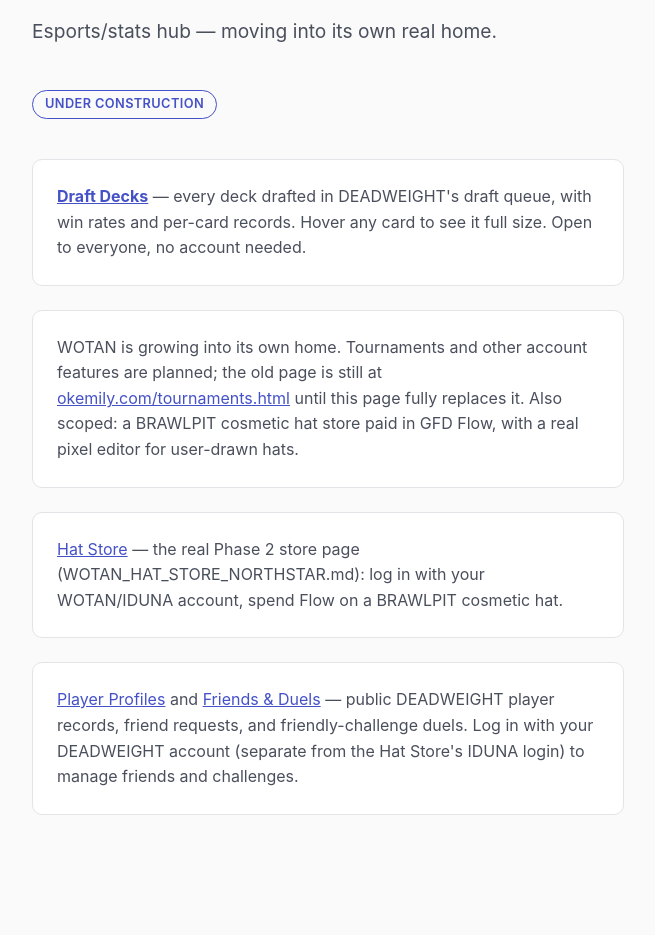
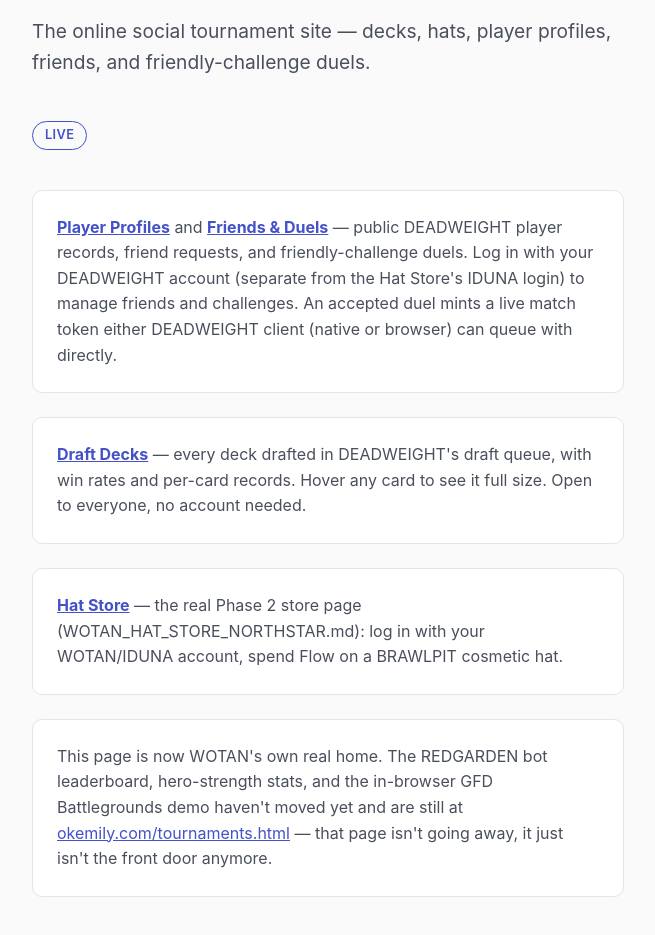
Before and after one commit to emilyspringerton/WOTAN, a plain HTML site: page index.html in a window 1280 px wide. Shown: the part 151-1086 px from the top of the page, without its empty margins (312-967 px from the left). Drawn offline with Linux system fonts and the light colour scheme.

Commit message:
feat: WOTAN is now the real front door (S540)
index.html drops the "Under construction" framing and stops pointing
visitors back to okemily.com/tournaments.html -- it now leads with the
live Player Profiles / Friends & Duels pages, matching the founder's own
"wotan.okemily.com should be the front door to the online social
tournament site" direction.

The actual gap this closes: iduna.service was running a build from before
the friends/duels/profiles routes landed, and friends.html/profile.html
were committed here but never rsynced to /var/www/wotan. Both fixed this
session (IDUNA rebuilt+restarted, this repo redeployed) and the full
friend-request -> accept -> duel -> accept -> match_token flow verified
live against the real production API, not a fixture.

session: sess-20260923-1030-4a526255

```diff
--- a/index.html
+++ b/index.html
@@ -4,7 +4,7 @@
 <meta charset="UTF-8">
 <meta name="viewport" content="width=device-width, initial-scale=1.0">
 <title>WOTAN &mdash; EINHORN_INDUSTRIAL</title>
-<meta name="description" content="WOTAN: EINHORN_INDUSTRIAL's esports/stats hub, moving to its own home.">
+<meta name="description" content="WOTAN: EINHORN_INDUSTRIAL's online social tournament site — decks, hats, player profiles, friends and duels.">
 <style>
   :root {
     --bg: #0b0c10;
@@ -53,29 +53,30 @@
 <div class="wrap">
   <div class="wordmark">EINHORN_INDUSTRIAL</div>
   <h1>WOTAN</h1>
-  <p class="tagline">Esports/stats hub — moving into its own real home.</p>
-  <div class="status-badge">Under construction</div>
+  <p class="tagline">The online social tournament site &mdash; decks, hats, player profiles, friends, and friendly-challenge duels.</p>
+  <div class="status-badge">Live</div>
+  <div class="card">
+    <p><a class="back" href="/profile.html"><b>Player Profiles</b></a> and
+    <a class="back" href="/friends.html"><b>Friends &amp; Duels</b></a> &mdash; public DEADWEIGHT player
+    records, friend requests, and friendly-challenge duels. Log in with your DEADWEIGHT account
+    (separate from the Hat Store's IDUNA login) to manage friends and challenges. An accepted duel
+    mints a live match token either DEADWEIGHT client (native or browser) can queue with directly.</p>
+  </div>
   <div class="card">
     <p><a class="back" href="/decks.html"><b>Draft Decks</b></a> &mdash; every deck drafted in DEADWEIGHT's
     draft queue, with win rates and per-card records. Hover any card to see it full size. Open to
     everyone, no account needed.</p>
   </div>
   <div class="card">
-    <p>WOTAN is growing into its own home. Tournaments and other account features are planned; the old page is still at
-    <a class="back" href="https://okemily.com/tournaments.html">okemily.com/tournaments.html</a>
-    until this page fully replaces it. Also scoped: a BRAWLPIT cosmetic hat store paid in GFD Flow,
-    with a real pixel editor for user-drawn hats.</p>
-  </div>
-  <div class="card">
-    <p><a class="back" href="/store.html">Hat Store</a> — the real Phase 2 store page
+    <p><a class="back" href="/store.html"><b>Hat Store</b></a> &mdash; the real Phase 2 store page
     (WOTAN_HAT_STORE_NORTHSTAR.md): log in with your WOTAN/IDUNA account, spend Flow on a
     BRAWLPIT cosmetic hat.</p>
   </div>
   <div class="card">
-    <p><a class="back" href="/profile.html">Player Profiles</a> and
-    <a class="back" href="/friends.html">Friends &amp; Duels</a> — public DEADWEIGHT player
-    records, friend requests, and friendly-challenge duels. Log in with your DEADWEIGHT account
-    (separate from the Hat Store's IDUNA login) to manage friends and challenges.</p>
+    <p>This page is now WOTAN's own real home. The REDGARDEN bot leaderboard, hero-strength stats, and
+    the in-browser GFD Battlegrounds demo haven't moved yet and are still at
+    <a class="back" href="https://okemily.com/tournaments.html">okemily.com/tournaments.html</a> &mdash;
+    that page isn't going away, it just isn't the front door anymore.</p>
   </div>
 </div>
 </body>
```
Also changed, not shown: CHANGELOG.md, README.md.
